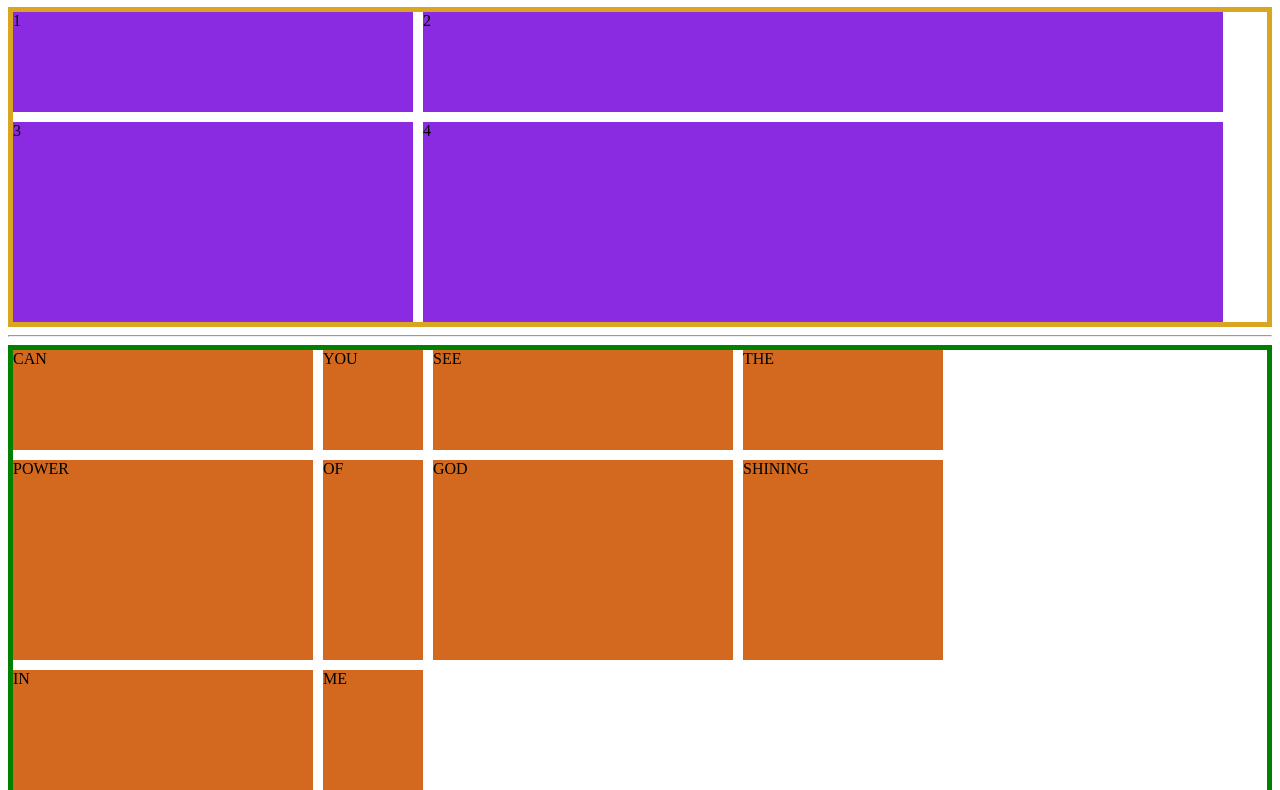
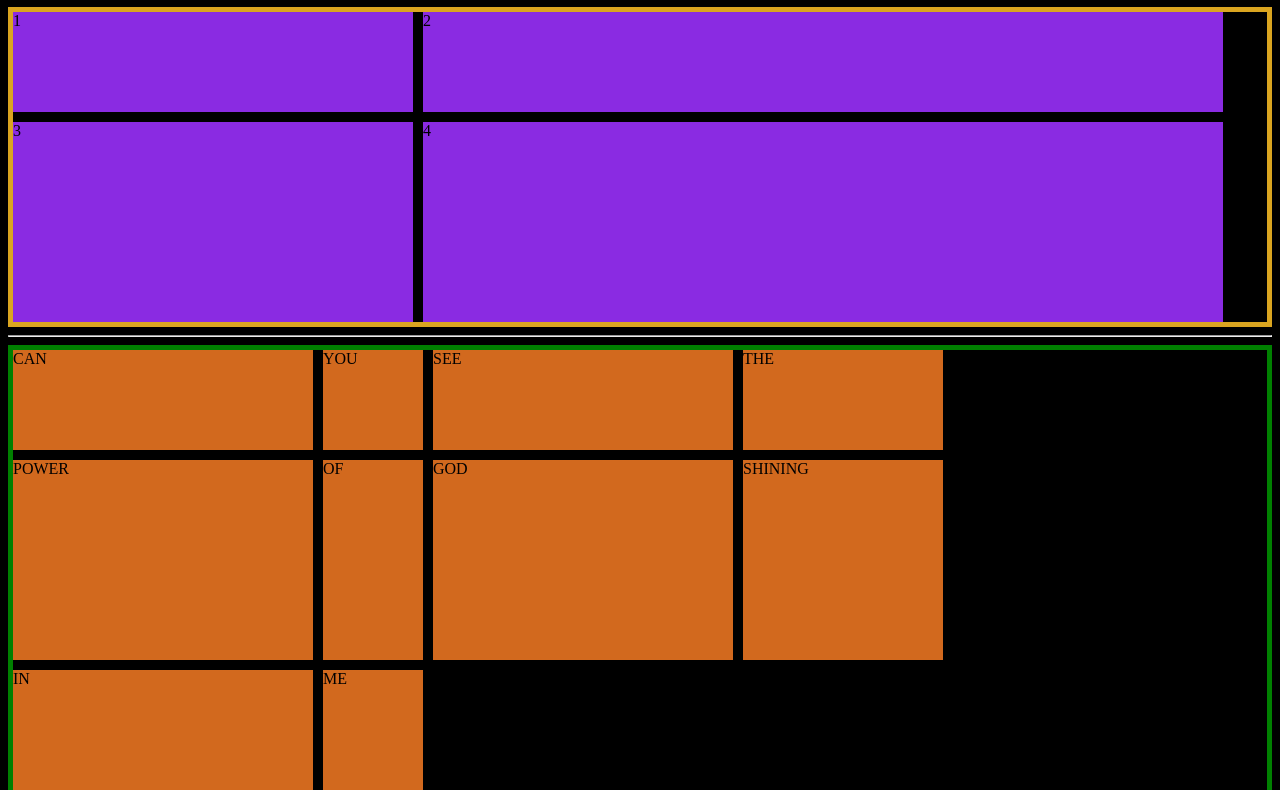
Before and after one commit to lawson-spec/card, a plain HTML site: page index.html in a window 1280 px wide. Shown: the part 73-863 px from the top of the page. Drawn offline with Linux system fonts and the light colour scheme.

Commit message:
add to my file

```diff
--- a/index.css
+++ b/index.css
@@ -30,3 +30,9 @@
     using
     gride, gap, border ;
 }
+
+@media screen and (min-width: 500px){
+    body{
+        background: black;
+    }
+}
```
